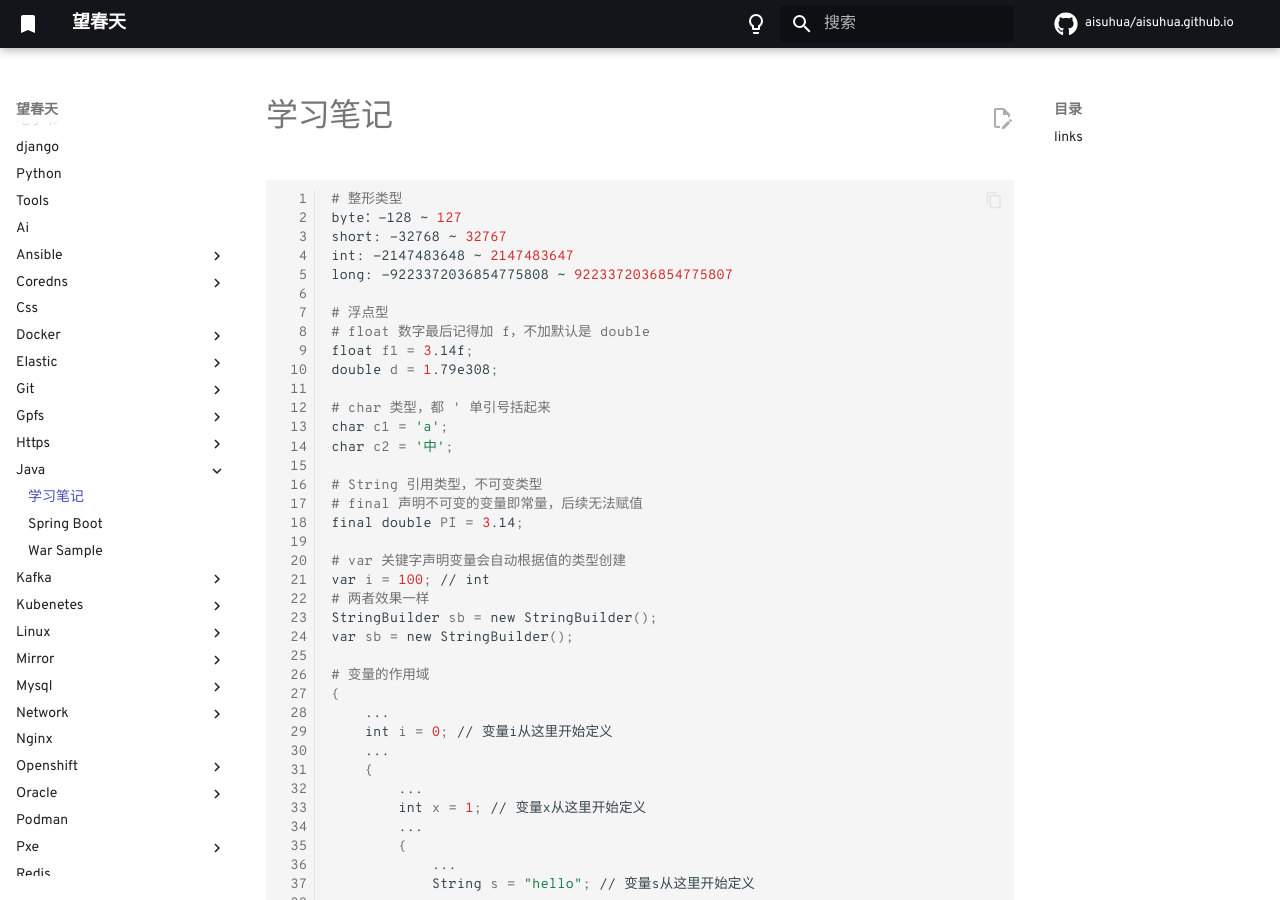
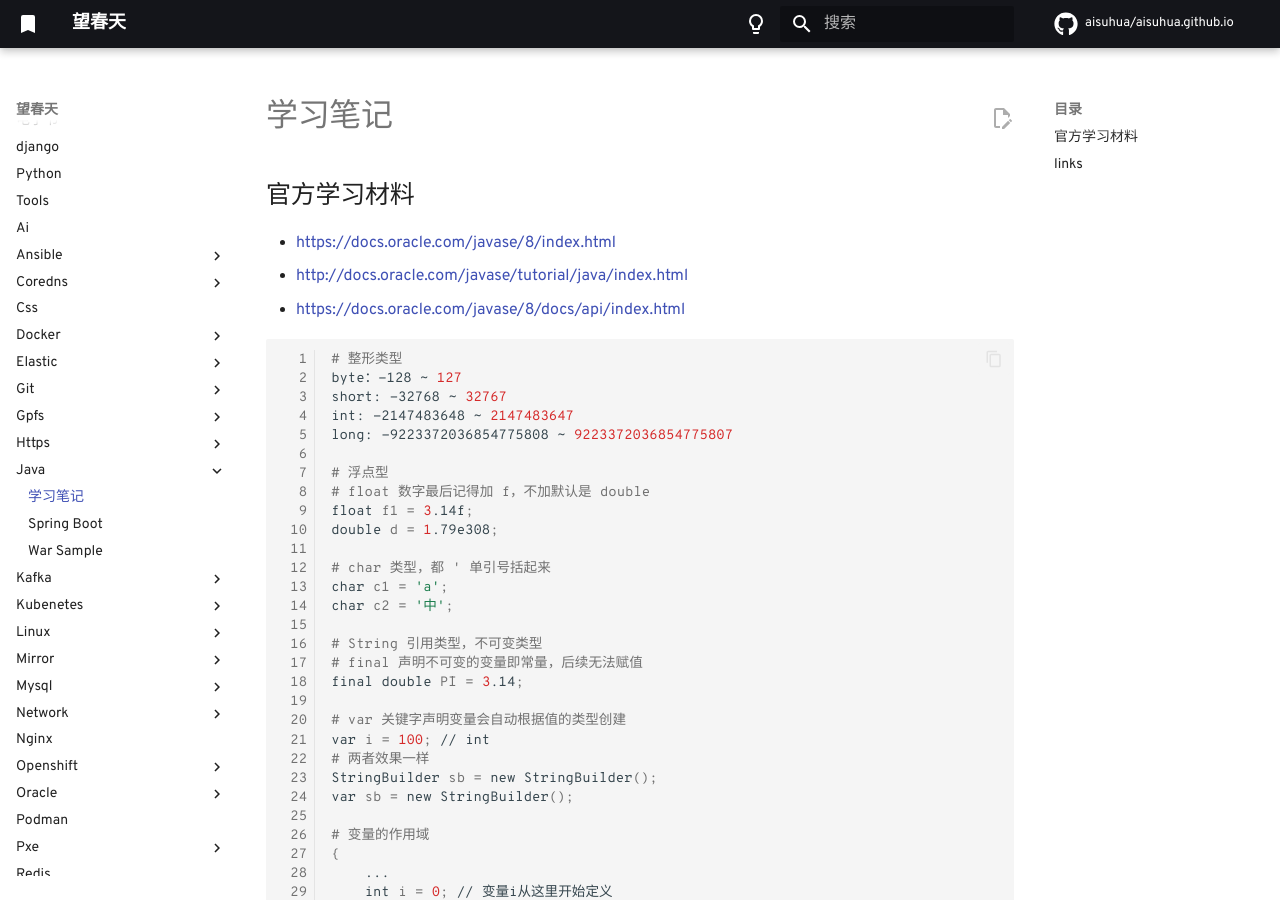
Before and after one commit to aisuhua/aisuhua.github.io, an MkDocs documentation site: the page built from docs/java/notes.md, in a window 1280 px wide and 900 px high. Built offline with MkDocs 1.6.1 and Material for MkDocs 9.7.7, drawn with Linux system fonts in a browser that asks for light colours; comment, search, counter and statistics services are not loaded.

Commit message:
notes.md

````diff
--- a/docs/java/notes.md
+++ b/docs/java/notes.md
@@ -1,4 +1,10 @@
 # 学习笔记
+
+## 官方学习材料
+
+- https://docs.oracle.com/javase/8/index.html
+- http://docs.oracle.com/javase/tutorial/java/index.html
+- https://docs.oracle.com/javase/8/docs/api/index.html
 
 ```sh
 # 整形类型
````
